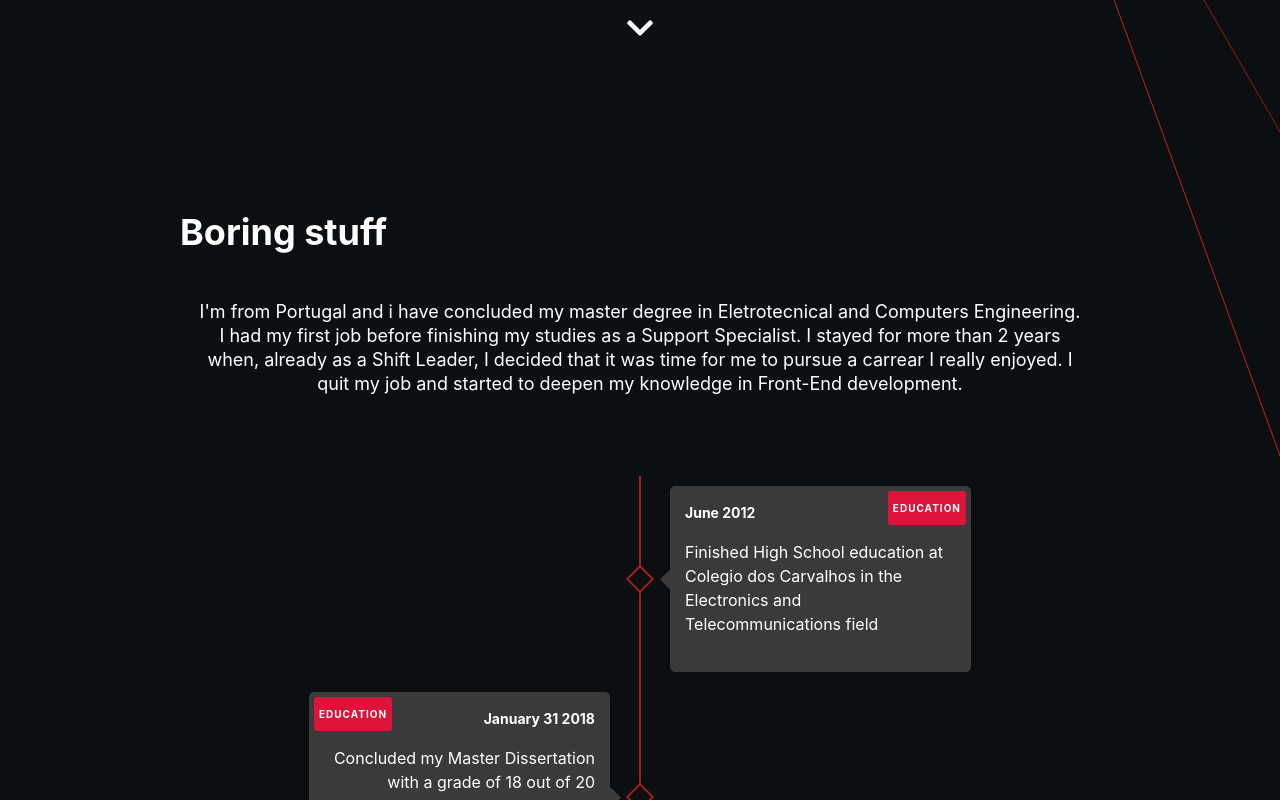
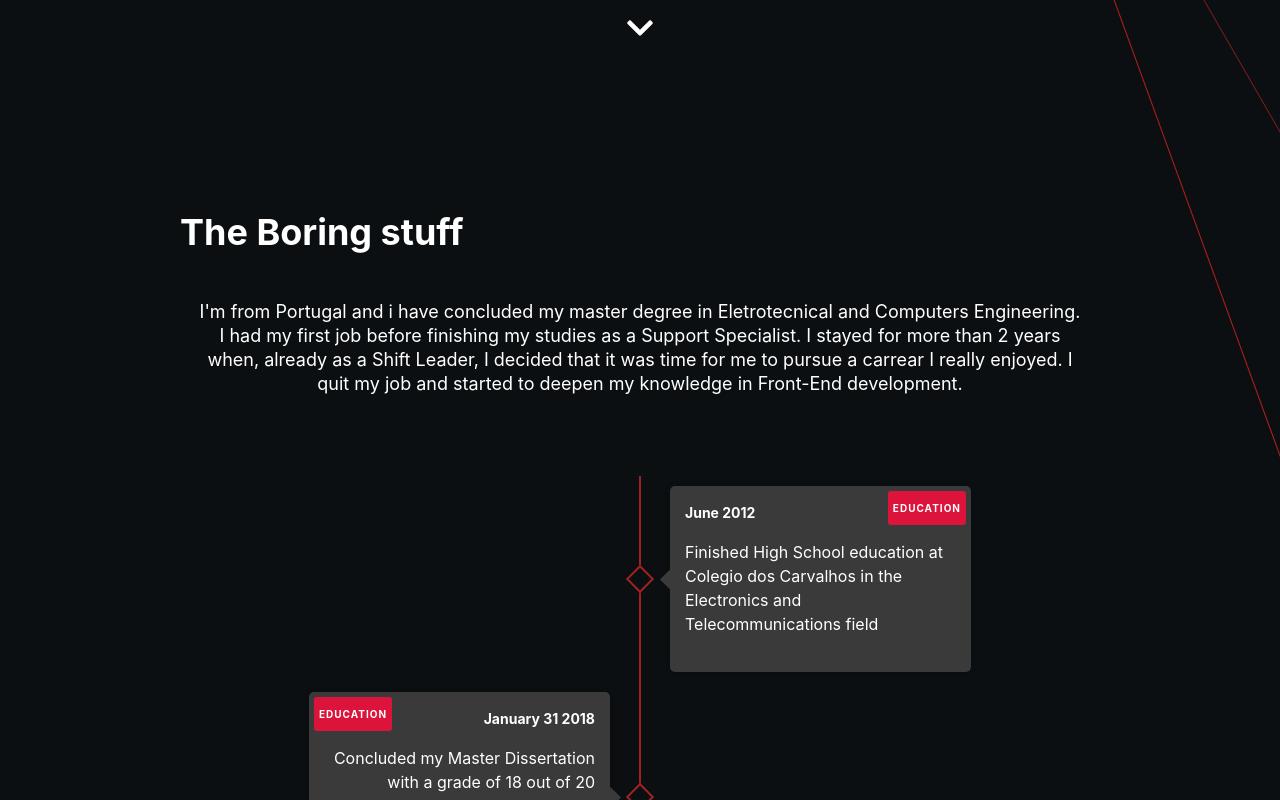
Before and after one commit to brunoestevinho/personal-webpage, a React (Create React App) app: page / in a window 1280 px wide. Shown: the part 691-1491 px from the top of the page. Built offline with nearby package versions, Linux system fonts and the light colour scheme.

Commit message:
overflow fix

```diff
--- a/src/App.css
+++ b/src/App.css
@@ -14,6 +14,7 @@ body {
   font-size: 1.125rem;
   line-height: 1.5rem;
   font-weight: 400;
+  overflow-x: hidden;
 }
 a {
   box-shadow: none;
--- a/src/components/aboutMe.js
+++ b/src/components/aboutMe.js
@@ -4,7 +4,7 @@ const AboutMe = () => {
   return (
     <section className="text-white pt-6 pb-20" id="about">
       <header>
-        <h2 className="text-4xl font-bold pb-12">Boring stuff</h2>
+        <h2 className="text-4xl font-bold pb-12">The Boring stuff</h2>
       </header>
       <p className="px-4 text-center">
         I'm from Portugal and i have concluded my master degree in
```
Also changed, not shown: 1 other file (tests, documents, lock files or other folders).
